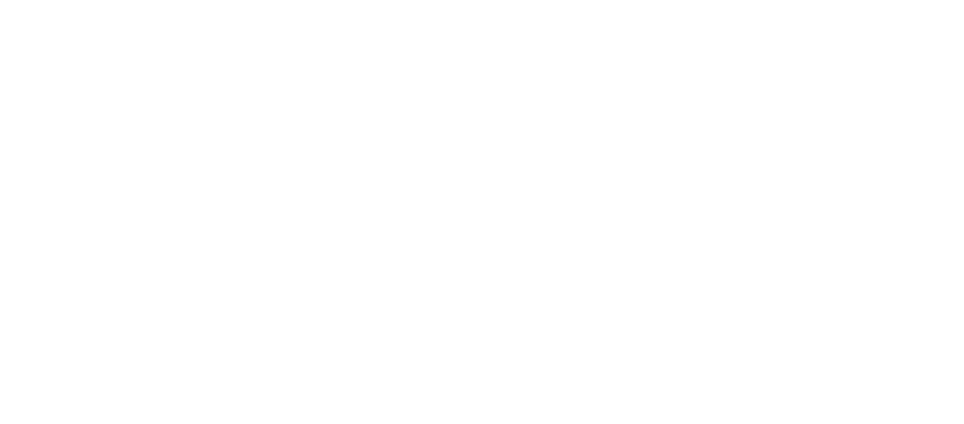
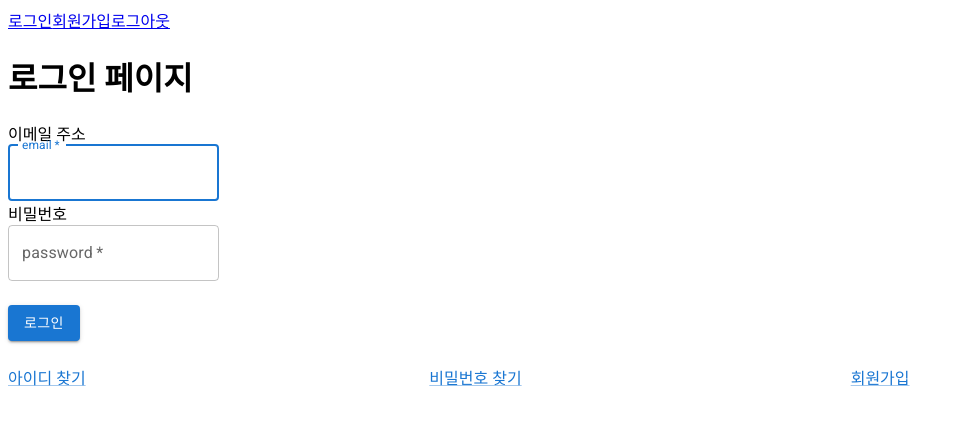
Before and after one commit to No-Devides-Found/digiteo-frontend, a React (Create React App) app: page /signin in a window 1280 px wide. Before the commit this address had no page. Shown: the top 424 px of the page, without its empty margins (0-964 px from the left). Built offline with nearby package versions, Linux system fonts and the light colour scheme.

Commit message:
로그인 페이지 ing

```diff
--- a/src/App.js
+++ b/src/App.js
@@ -1,14 +1,27 @@
 import "./App.css";
-import { Routes, Route } from "react-router-dom";
+import { Routes, Route, Link } from "react-router-dom";
 
 import { Home } from "./pages";
+import Signin from "./pages/Signin/Signin";
+import Signup from "./pages/Signup/Signup";
+
 
 function App() {
   return (
     <div className="App">
+      {/* <NavBar></NavBar> */}
+      <nav>
+        <Link to="/signin">로그인</Link>
+        <Link to="/signup">회원가입</Link>
+        <Link to="/signin">로그아웃</Link>
+      </nav>
       <Routes>
         <Route path="/" element={<Home />} />
+        <Route path="/signin" element={<Signin/>} />
+        <Route path="/signup" element={<Signup/>} />
       </Routes>
+
+
     </div>
   );
 }
--- /dev/null
+++ b/src/pages/Signin/Signin.jsx
@@ -0,0 +1,111 @@
+import React, {useState} from 'react';
+import Axios from 'axios';
+
+
+import Link from '@mui/material/Link';
+import Grid from '@mui/material/Grid';
+import Button from '@mui/material/Button';
+import TextField from '@mui/material/TextField';
+
+
+
+
+
+export const Signin = () => {
+  const [email, setEmail] = useState('');   //아이디=이메일로 입력받음
+  const [pw, setPw] = useState('');   //비밀번호
+
+  const onSubmit = (e) => {
+    e.preventDefault()
+
+    const user = {
+      email: email,
+      pw: pw,
+    }
+
+    Axios.post('', user)
+      .then(res => {
+        if (res.data.key) {
+          localStorage.clear()
+          localStorage.setItem('token', res.data.key)
+          // 사용하려면 App.js에서 /로 라우팅해야 한다
+          window.location.replace('/')
+        } else {
+          setEmail('')
+          setPw('')
+          localStorage.clear()
+          // setErrors(true)
+        }
+      })
+      .catch(err => {
+        console.clear()
+        alert('아이디 또는 비밀번호가 일치하지 않습니다')
+        setEmail('')
+        setPw('')
+      })
+
+
+  }
+
+
+
+
+  return (
+    <div className="singin-wrapper">
+      <div className='titleWrap'>
+        <h1>로그인 페이지</h1>
+      </div>
+      <form onSubmit={onSubmit} className="containerWrap" >
+        <div className='inputTitle'>이메일 주소</div>
+        <div className='inputWrap'>
+          <TextField
+              label="email"
+              placeholder='아이디(이메일)를 입력해주세요.'
+              required
+              fullwidth
+              name="email"
+              type="email"
+              autoFocus
+              value={email}
+              onChange={(e) => setEmail(e.target.value)}
+              />{''}
+              <br/>
+        </div>
+        <div className='inputTitle' sx={{mt:3}}>비밀번호</div>
+        <div className='inputWrap' >
+          <TextField
+              label="password"
+              placeholder='비밀번호를 입력해주세요.'
+              type="password"
+              required
+              fullwidth
+              name="password"
+              value={pw}
+              onChange={(e) => setPw(e.target.value)}
+              />
+            <br/>
+        </div>
+        <Button type="submit" className='signinButton' variant="contained"
+        sx={{mt:3}}>
+          로그인
+        </Button>
+      </form>
+
+
+      <Grid container sx={{mt:3}}>
+        <Grid item xs>
+          <Link to="">아이디 찾기</Link>
+        </Grid>
+        <Grid item xs >
+          <Link to="">비밀번호 찾기</Link>
+        </Grid>
+        <Grid item xs>
+          <Link to="/signup">회원가입</Link>
+        </Grid>
+      </Grid>
+
+    </div>
+  );
+};
+
+export default Signin;
--- /dev/null
+++ b/src/pages/Signup/Signup.jsx
@@ -0,0 +1,11 @@
+import React from 'react';
+
+const Signup = () => {
+  return (
+    <div>
+      회원가입 페이지
+    </div>
+  );
+};
+
+export default Signup;
```
Also changed, not shown: src/components/NavBar/NavBar.js (added, +27 -0 lines).
